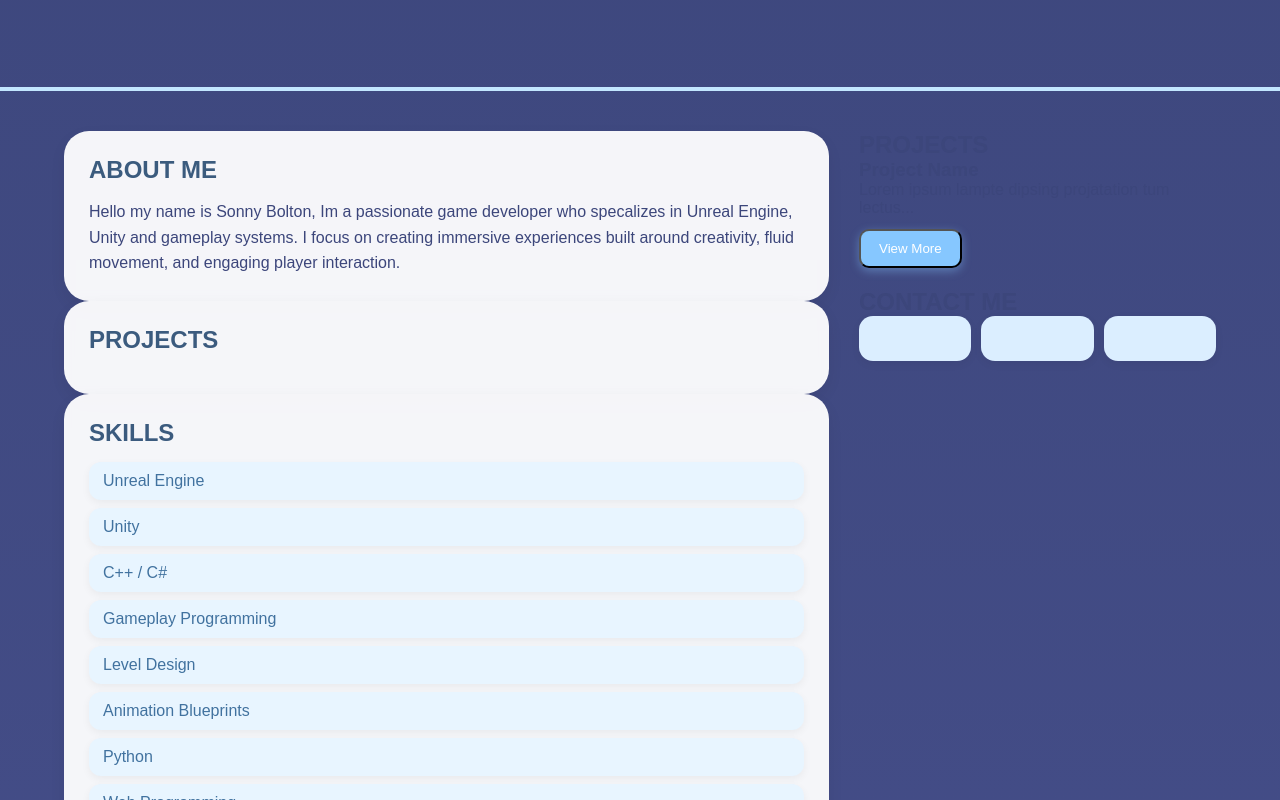
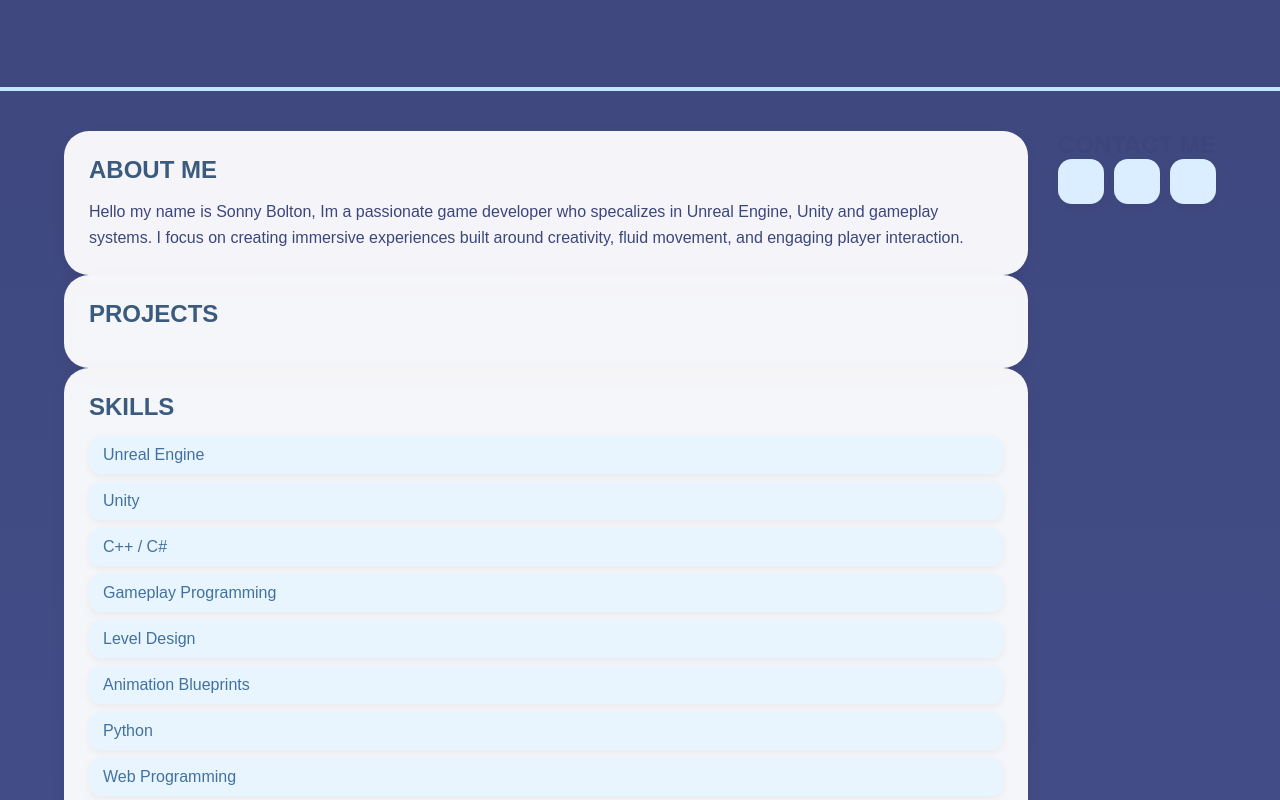
Before and after one commit to D3VALEXSTUDIO/PersoanlPortfolio, a plain HTML site: page index.html in a window 1280 px wide. Shown: the part 380-1180 px from the top of the page. Drawn offline with Linux system fonts and the light colour scheme; a script that the page names is missing.

Commit message:
Update index.html

```diff
--- a/index.html
+++ b/index.html
@@ -110,16 +110,7 @@
 
         </main>
 
-        <!-- RIGHT SIDEBAR -->
-        <aside class="sidebar">
-            <!-- FEATURED PROJECT BOX -->
-            <div class="side-box">
-                <h2>PROJECTS</h2>
-                <div class="thumb tall"></div>
-                <h3>Project Name</h3>
-                <p>Lorem ipsum lampte dipsing projatation tum lectus...</p>
-                <button class="btn small">View More</button>
-            </div>
+
 
             <!-- CONTACT -->
             <div class="side-box">
```
